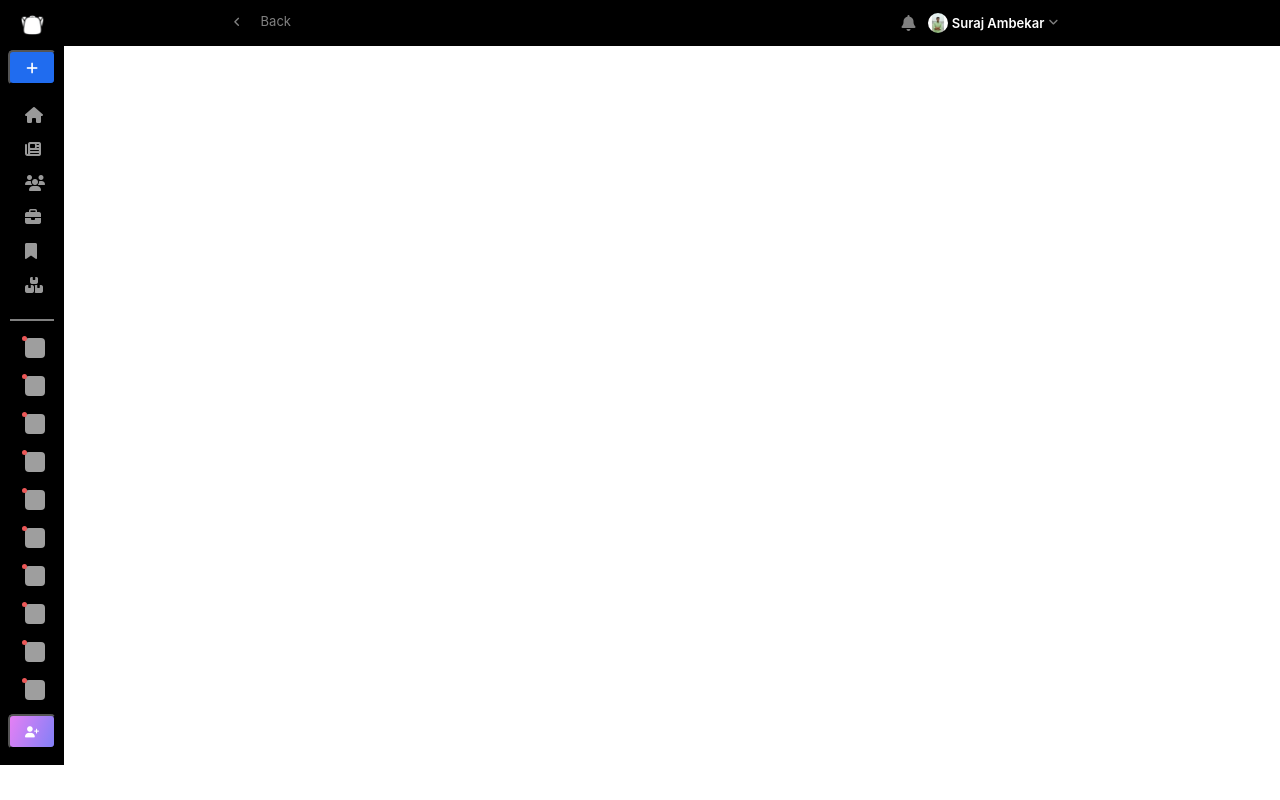
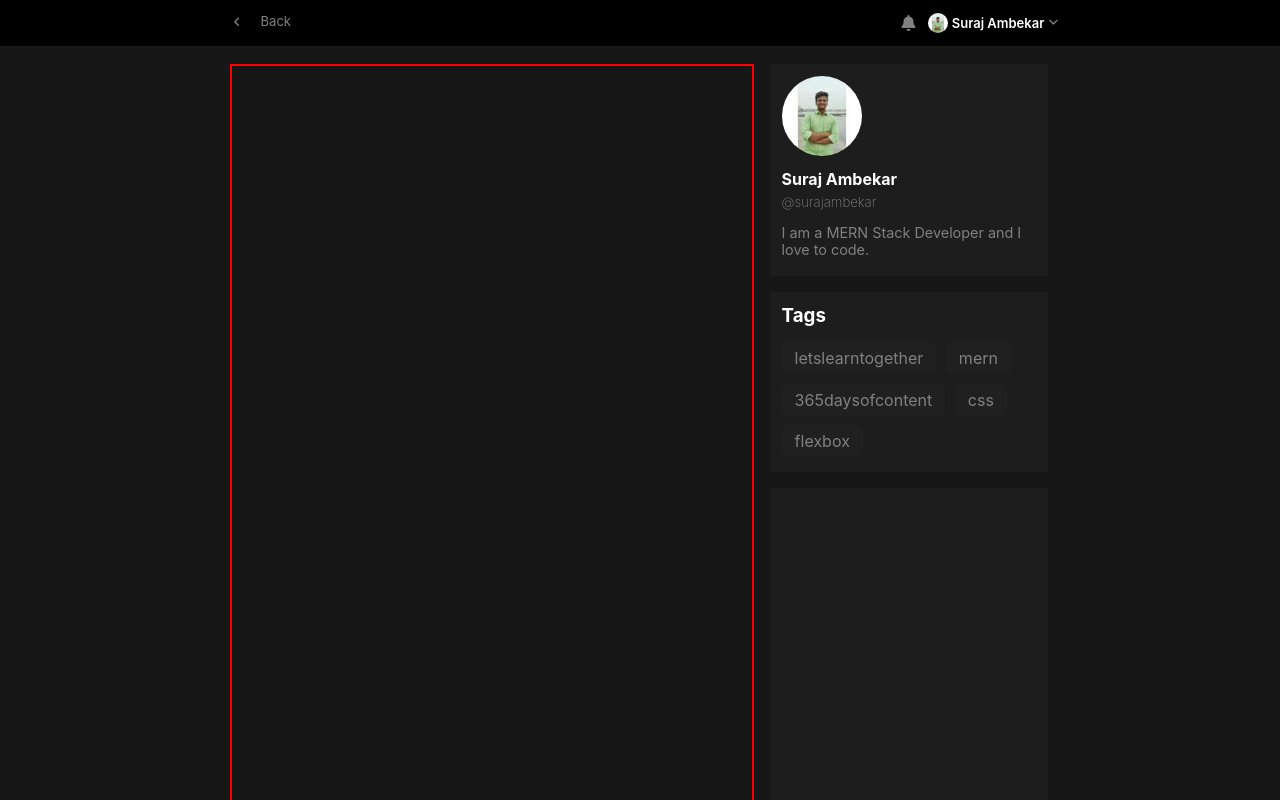
Before and after one commit to Suraj-Ambekar/React-Projects, a React (Create React App) app in the folder showwcaseclone/: page / in a window 1280 px wide. Shown: the top 800 px of the page. Built offline with nearby package versions, Linux system fonts and the light colour scheme; grey boxes are pictures that could not be loaded.

Commit message:
started working on main section and created sidebar with profile and tags section

```diff
--- a/showwcaseclone/src/App.js
+++ b/showwcaseclone/src/App.js
@@ -1,8 +1,9 @@
 import Header from "./Header";
 // import Sidebar from "./Sidebar";
-import Demo from "./Demo";
+// import Demo from "./Demo";
+import Main from "./Main";
 // import Dropdown from "./Dropdown";
-import {useState} from 'react';
+// import {useState} from 'react';
 
 function App() {
   // const [create, setCreate] = useState(true);
@@ -14,8 +15,9 @@ function App() {
   return (
     <div className="App">
       < Header />
+      < Main />
       {/* < Sidebar /> */}
-      < Demo />
+      {/* < Demo /> */}
       {/* < Dropdown /> */}
     </div>
   );
--- a/showwcaseclone/src/Demo.js
+++ b/showwcaseclone/src/Demo.js
@@ -2,7 +2,7 @@ import './Demo.css';
 import communites from './communities';
 import './Header.css';
 // import {useState} from 'react';
-import {useState} from 'react';
+// import {useState} from 'react';
 
 const community = communites.map(item=>{
     let communityName = item.name;
--- /dev/null
+++ b/showwcaseclone/src/Main.css
@@ -0,0 +1,119 @@
+.main{
+    /* background-color: rgb(174, 163, 163); */
+    background-color: #171718;
+    color: gray;
+    height: 100vh;
+    padding-left: 18%;
+    /* padding-right: 20%; */
+    padding-right: 18%;
+    position: relative;
+    padding-top: 20px;
+}
+
+.container{
+    /* width: 100%; */
+    /* background-color: green; */
+    height: 100%;
+    position: relative;
+    display: grid;
+    grid-template-columns: 1fr 280px;
+    /* grid-template-columns: 1fr 30%; */
+    align-content: center;
+    gap: 1rem;
+}
+
+.content{
+    border: 2px solid red;
+    height: 100vh;
+}
+
+.container-sidebar{
+    /* border: 1px solid white; */
+    height: 100vh;
+    display: grid;
+    gap: 1rem;
+}
+
+.container-sidebar .intro{
+    width: 254px;
+    height: 188px;
+    padding: 12px;
+    /* border: 1px solid purple; */
+    background-color: #1D1D1E;
+    display: flex;
+    flex-direction: column;
+    /* gap: 0.2rem; */
+}
+
+.container-sidebar .intro img{
+    width: 80px;
+    height: 80px;
+    border-radius: 50%;
+}
+
+.container-sidebar .intro a{
+    text-decoration: none;
+}
+
+
+
+.container-sidebar .intro .name{
+    color: white;
+    padding: 0px;
+    margin: 13px 0 0 0;
+}
+.container-sidebar .intro .u-name{
+    font-weight: 200;
+    color: #808080;
+    padding: 0px;
+    margin: 5px 0 0 0;
+}
+
+.container-sidebar .intro .para{
+    font-size: 0.9rem;
+}
+
+.container-sidebar .tags{
+    width: 254px;
+    height: 156px;
+    padding: 12px;
+    /* border: 1px solid purple; */
+    background-color: #1D1D1E;
+
+}
+
+.container-sidebar .tags h3{
+    color: white;
+    margin: 0 0 15px 0;
+}
+
+.container-sidebar .tags .tags-name{
+    height: 100px;
+    display: flex;
+    flex-wrap: wrap;
+    gap: 0.6rem;
+    /* border: 2px solid red; */
+}
+
+.container-sidebar .tags .tags-name .tag-name{
+    border: 1px solid #202021;
+    background-color: #202021;
+    border-radius: 5px;
+    height: 24px;
+    padding: 3px 12px;
+    display: flex;
+    justify-content: center;
+    align-items: center;
+}
+
+
+
+
+.container-sidebar .more-shows{
+    width: 254px;
+    height: 522px;
+    padding: 12px;
+    /* border: 1px solid purple; */
+    background-color: #1D1D1E;
+
+}
--- /dev/null
+++ b/showwcaseclone/src/Main.js
@@ -0,0 +1,39 @@
+import "./Main.css";
+
+function Main(){
+    return(
+        <main className="main">
+            <div className="container">
+                <div className="content">
+
+                </div>
+                <div className="container-sidebar">
+                    <div className="intro">
+                        <img src="./profilePic.jpg" alt="pic" />
+                        <a href="https://www.showwcase.com/surajambekar" target="_blank" rel="noreferrer"><h4 className="name">Suraj Ambekar</h4></a>
+                        <a href="https://www.showwcase.com/surajambekar" target="_blank" rel="noreferrer"><h5 className="u-name">@surajambekar</h5></a>
+                        {/* <h4 className="name">Suraj Ambekar</h4>
+                        <h5 className="u-name">@surajambekar</h5> */}
+                        <p className="para">I am a MERN Stack Developer and I love to code.</p>
+                    </div>
+                    <div className="tags">
+                        <h3>Tags</h3>
+                        <div className="tags-name">
+                            <span className="tag-name">letslearntogether</span>
+                            <span className="tag-name">mern</span>
+                            <span className="tag-name">365daysofcontent</span>
+                            <span className="tag-name">css</span>
+                            <span className="tag-name">flexbox</span>
+                            {/* <span className="tag-name"></span> */}
+                        </div>
+                    </div>
+                    <div className="more-shows">
+
+                    </div>
+                </div>
+            </div>
+        </main>
+    )
+}
+
+export default Main
```
